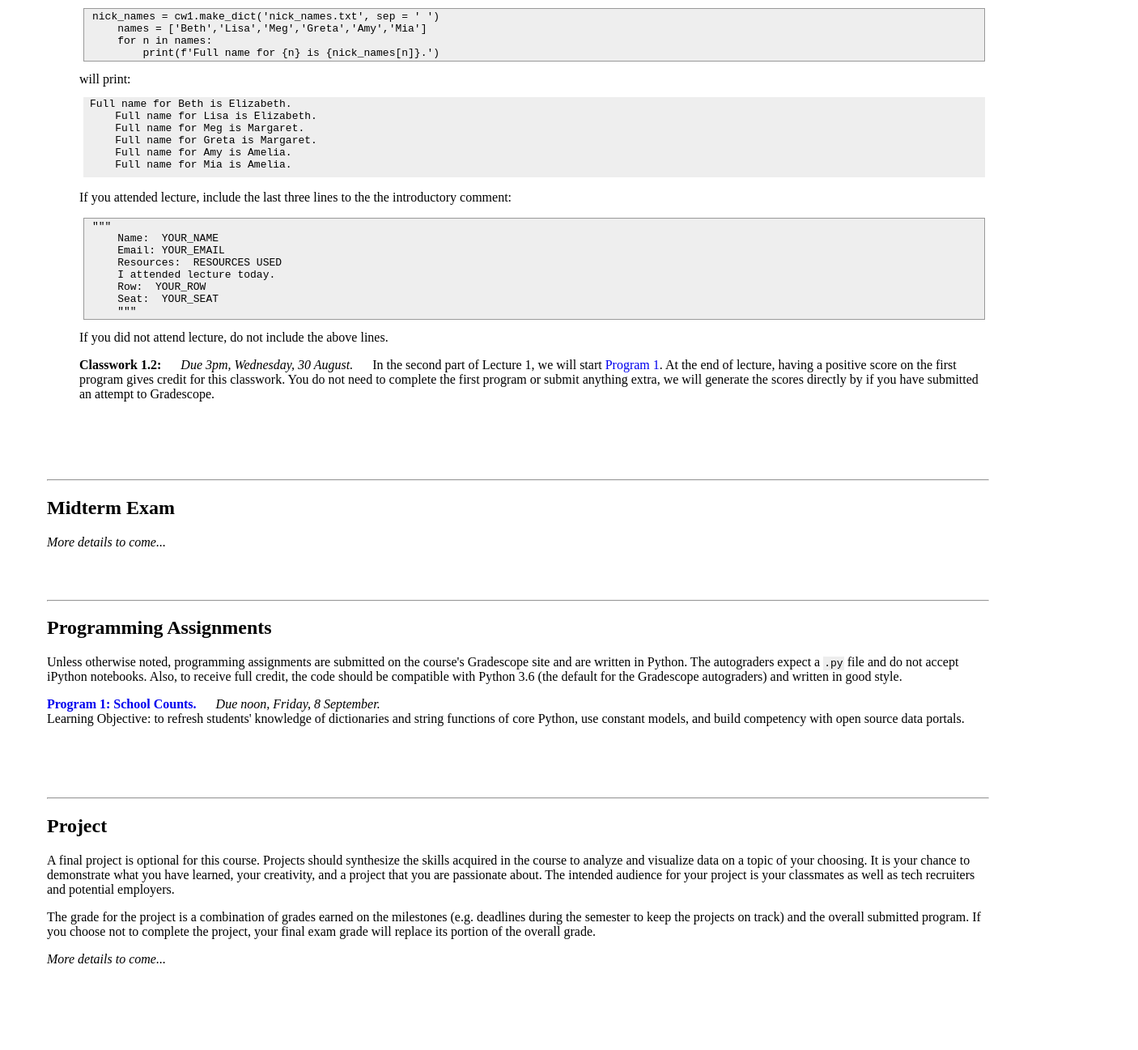
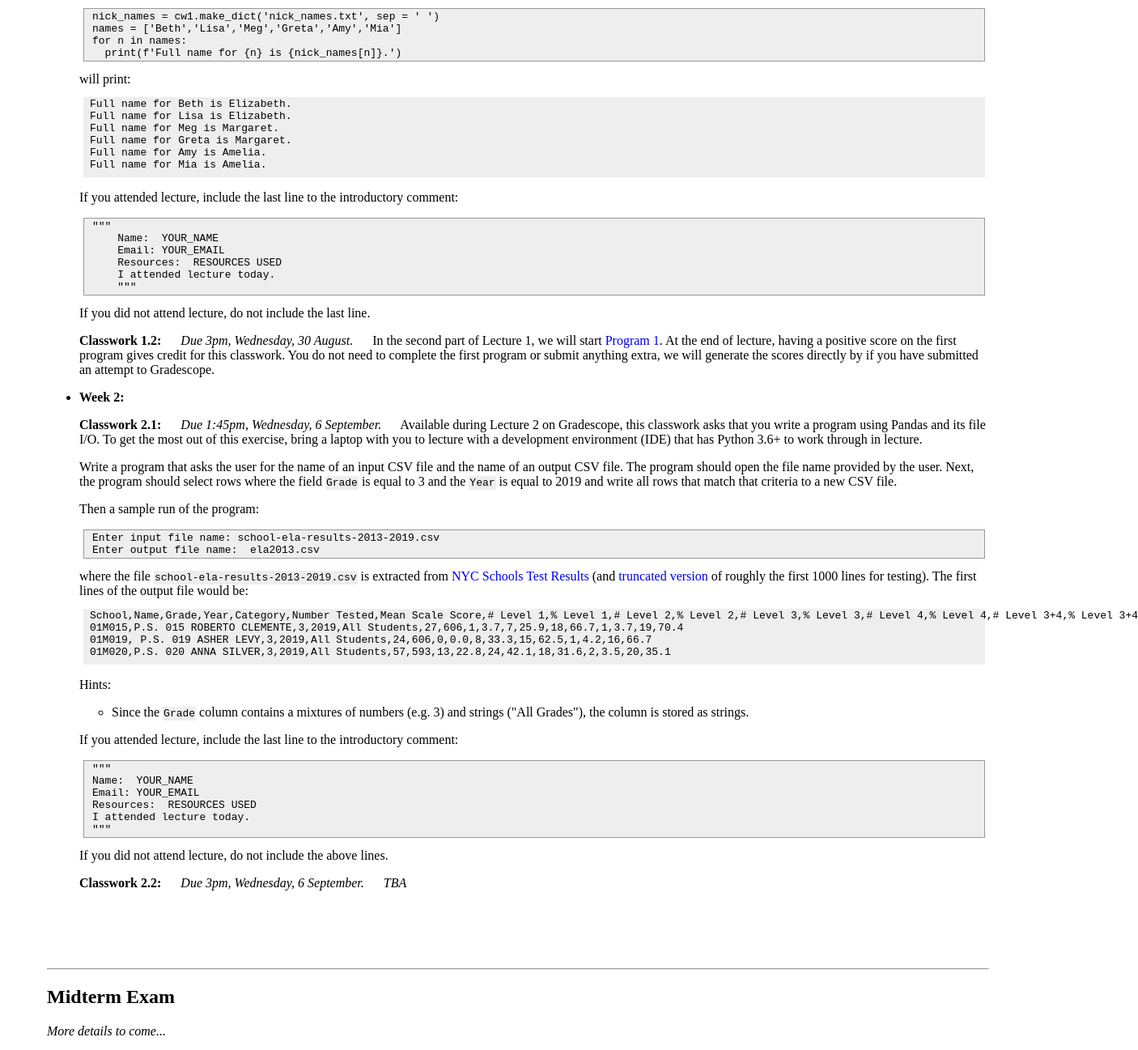
Before and after one commit to stjohn/datasci, a plain HTML site: page fall23/work.html in a window 1280 px wide. Shown: the part 1183-2480 px from the top of the page at 81% size, 1406 px wide, since content can reach past the window. Drawn offline with Linux system fonts and the light colour scheme.

Commit message:
adding in cw2.1

```diff
--- a/fall23/work.html
+++ b/fall23/work.html
@@ -126,26 +126,61 @@ Lying about attendance obtains an unfair advantage and will be submitted to the
 Full name for Amy is Amelia.
 Full name for Mia is Amelia.</pre></code>
 
-          <p>If you attended lecture, include the last three lines to the the introductory comment:
+    <p>If you attended lecture, include the last line to the introductory comment:
             <pre><code class="blockcode">"""
     Name:  YOUR_NAME
     Email: YOUR_EMAIL
     Resources:  RESOURCES USED
     I attended lecture today.
-    Row:  YOUR_ROW
-    Seat:  YOUR_SEAT
+    """</pre></code>
+
+    If you did not attend lecture, do not include the last line.</p>
+
+    <p><b>Classwork 1.2: </b> &emsp; <i>Due 3pm, Wednesday, 30 August.</i> &emsp;  In the second part of Lecture 1, we will start <a href="#p1">Program 1</a>.  At the end of lecture, having a positive score on the first program gives credit for this classwork.  You do not need to complete the first program or submit anything extra, we will generate the scores directly by if you have submitted an attempt to Gradescope.
+  </li>
+
+
+  <li><a name="cw2"><b>Week 2:</b></a>
+    <p><b>Classwork 2.1: </b> &emsp; <i>Due 1:45pm, Wednesday, 6 September.</i> &emsp;
+
+    Available during Lecture 2 on Gradescope, this classwork asks that you write a program using Pandas and its file I/O.  To get the most out of this exercise, bring a laptop with you to lecture with a development environment (IDE) that has Python 3.6+ to work through in lecture.  <br>
+
+    <p>
+    Write a program that asks the user for the name of an input CSV file and the name of an output CSV file.  The program should open the file name provided by the user.
+    Next, the program should select rows where the field <code class="inline">Grade</code> is equal to 3 and the <code class="inline">Year</code> is equal to 2019 and write all rows that match that criteria to a new CSV file.
+
+    <p>
+    Then a sample run of the program:
+  <pre><code class="blockcode">Enter input file name: school-ela-results-2013-2019.csv
+Enter output file name:  ela2013.csv</code></pre>
+    where the file <code class="inline">school-ela-results-2013-2019.csv</code> is extracted from <a href="https://infohub.nyced.org/reports/academics/test-results">NYC Schools Test Results</a> (and <a href="../fall21/school_ELA_2013_2019_truncated.csv">truncated version</a> of roughly the first 1000 lines for testing).  The first lines of the output file would be:
+
+<pre><code class="datablock">School,Name,Grade,Year,Category,Number Tested,Mean Scale Score,# Level 1,% Level 1,# Level 2,% Level 2,# Level 3,% Level 3,# Level 4,% Level 4,# Level 3+4,% Level 3+4
+01M015,P.S. 015 ROBERTO CLEMENTE,3,2019,All Students,27,606,1,3.7,7,25.9,18,66.7,1,3.7,19,70.4
+01M019, P.S. 019 ASHER LEVY,3,2019,All Students,24,606,0,0.0,8,33.3,15,62.5,1,4.2,16,66.7
+01M020,P.S. 020 ANNA SILVER,3,2019,All Students,57,593,13,22.8,24,42.1,18,31.6,2,3.5,20,35.1</code></pre>
+
+  <p>Hints:
+    <ul>
+      <li> Since the <code class=inline>Grade</code> column contains a mixtures of numbers (e.g. 3) and strings ("All Grades"), the column is stored as strings.
+    </ul>
+
+  <p>If you attended lecture, include the last line to the introductory comment:
+    <pre><code class="blockcode">"""
+Name:  YOUR_NAME
+Email: YOUR_EMAIL
+Resources:  RESOURCES USED
+I attended lecture today.
 """</pre></code>
 
     If you did not attend lecture, do not include the above lines.</p>
 
-    <p><b>Classwork 1.2: </b> &emsp; <i>Due 3pm, Wednesday, 30 August.</i> &emsp;  In the second part of Lecture 1, we will start <a href="#p1">Program 1</a>.  At the end of lecture, having a positive score on the first program gives credit for this classwork.  You do not need to complete the first program or submit anything extra, we will generate the scores directly by if you have submitted an attempt to Gradescope.
+
+
+    <p><b>Classwork 2.2: </b> &emsp; <i>Due 3pm, Wednesday, 6 September.</i> &emsp;      <i>TBA</i>
   </li>
 
 <!--
-  <li><a name="cw2"><b>Week 2:</b></a>
-    <p><b>Classwork 2.1: </b> &emsp; <i>Due 1:45pm, Wednesday, 6 September.</i> &emsp;
-    <p><b>Classwork 2.2: </b> &emsp; <i>Due 3pm, Wednesday, 6 September.</i> &emsp;
-  </li>
   <li><a name="cw3"><b>Week 3:</b></a>
     <p><b>Classwork 3.1: </b> &emsp; <i>Due 1:45pm, Wednesday, 13 September.</i> &emsp;
     <p> <b>Classwork 3.2: </b> &emsp; <i>Due 3pm, Wednesday, 13 September.</i> &emsp;
@@ -204,40 +239,6 @@ Lying about attendance obtains an unfair advantage and will be submitted to the
    <br>
   <p><a name="cw2"><b>Classwork 2: </b> &emsp; <i>Due 3pm, Wednesday, 1 February.</i> &emsp;
 
-
-    Available during Lecture 2 on Gradescope, this classwork asks that you write a program using Pandas and its file I/O.  To get the most out of this exercise, bring a laptop with you to lecture with a development environment (IDE) that has Python 3.6+ to work through in lecture.  <br>
-
-    <p>
-    Write a program that asks the user for the name of an input CSV file and the name of an output CSV file.  The program should open the file name provided by the user.
-    Next, the program should select rows where the field <code class="inline">Grade</code> is equal to 3 and the <code class="inline">Year</code> is equal to 2019 and write all rows that match that criteria to a new CSV file.
-
-    <p>
-    Then a sample run of the program:
-  <pre><code class="blockcode">Enter input file name: school-ela-results-2013-2019.csv
-Enter output file name:  ela2013.csv</code></pre>
-    where the file <code class="inline">school-ela-results-2013-2019.csv</code> is extracted from <a href="https://infohub.nyced.org/reports/academics/test-results">NYC Schools Test Results</a> (and <a href="../fall21/school_ELA_2013_2019_truncated.csv">truncated version</a> of roughly the first 1000 lines for testing).  The first lines of the output file would be:
-
-  <pre><code class="datablock">School,Name,Grade,Year,Category,Number Tested,Mean Scale Score,# Level 1,% Level 1,# Level 2,% Level 2,# Level 3,% Level 3,# Level 4,% Level 4,# Level 3+4,% Level 3+4
-01M015,P.S. 015 ROBERTO CLEMENTE,3,2019,All Students,27,606,1,3.7,7,25.9,18,66.7,1,3.7,19,70.4
-01M019, P.S. 019 ASHER LEVY,3,2019,All Students,24,606,0,0.0,8,33.3,15,62.5,1,4.2,16,66.7
-01M020,P.S. 020 ANNA SILVER,3,2019,All Students,57,593,13,22.8,24,42.1,18,31.6,2,3.5,20,35.1</code></pre>
-
-  <p>Hints:
-    <ul>
-      <li> Since the <code class=inline>Grade</code> column contains a mixtures of numbers (e.g. 3) and strings ("All Grades"), the column is stored as strings.
-    </ul>
-
-    <p>If you attended lecture, include the last three lines to the the introductory comment:
-      <pre><code class="blockcode">"""
-Name:  YOUR_NAME
-Email: YOUR_EMAIL
-Resources:  RESOURCES USED
-I attended lecture today.
-Row:  YOUR_ROW
-Seat:  YOUR_SEAT
-"""</pre></code>
-
-      If you did not attend lecture, do not include the above lines.</p>
 
 
         <br>
@@ -673,7 +674,7 @@ Screenshots of the maps are displayed above.
       <img src="../fall21/dice_6_6.png" height=200>
     </p>
 
-    <p>If you attended lecture, include the last three lines to the the introductory comment:
+    <p>If you attended lecture, include the last line to the introductory comment:
       <pre><code class="blockcode">"""
 Name:  YOUR_NAME
 Email: YOUR_EMAIL
```
Lines whose indentation alone changed are shown as unchanged.
